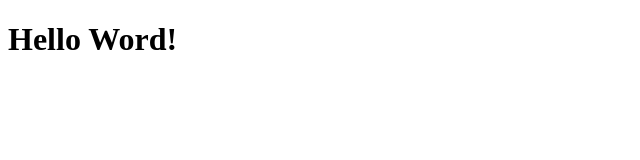
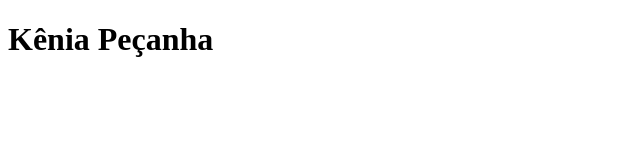
Before and after one commit to keniapecanha/projetos-Trybe, a plain HTML site: page index.html in a window 1280 px wide. Shown: the whole page, without its empty margins (0-640 px from the left). Drawn offline with Linux system fonts and the light colour scheme.

Commit message:
alterei título

```diff
--- a/index.html
+++ b/index.html
@@ -7,6 +7,6 @@
     <title>Portólio</title>
 </head>
 <body>
-    <h1>Hello Word!</h1>
+    <h1>Kênia Peçanha</h1>
 </body>
 </html>
```
